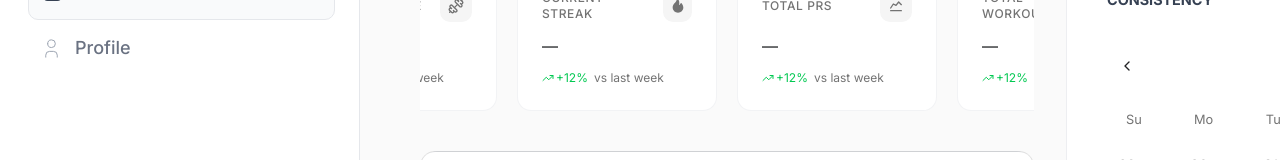
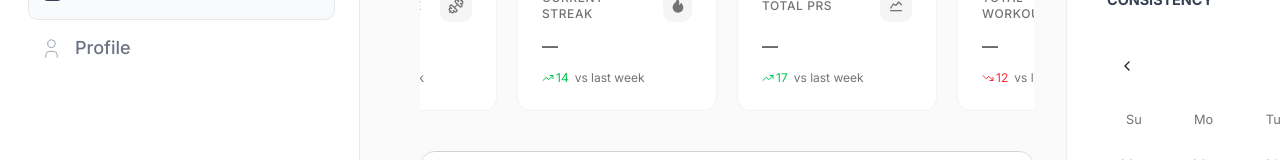
Before and after one commit to prvncodz/trackout, a React (Vite) app in the folder client/: page /dashboard/1 in a window 1280 px wide. Shown: the part 191-351 px from the top of the page. Built offline with nearby package versions, Linux system fonts and the light colour scheme; a web font is replaced by a local one.

Commit message:
added trending down feat in stats

```diff
--- a/client/src/pages/DashboardPage.jsx
+++ b/client/src/pages/DashboardPage.jsx
@@ -2,7 +2,7 @@ import Calendar from "../components/ui/Calender.jsx";
 import SideBarLayout from "../components/layout/SideBar";
 import { useAuth } from "@/stores/user.store";
 import ChartAreaInteractive from "@/components/dashboard/DashBoardChart.jsx";
-import { Dumbbell, TrendingUp } from "lucide-react";
+import { Dumbbell, TrendingDown, TrendingUp } from "lucide-react";
 import { IconCampfireFilled, IconChartLine, IconClipboardData, IconFlameFilled } from "@tabler/icons-react";
 
 const Greetings = () => {
@@ -15,12 +15,12 @@ const Greetings = () => {
     );
 }
 const Cards = () => {
-    const user=undefined;
+    const user = undefined;
     const stats = [
-        { label: "Total Volume", value: user?.height ? `${user.height}kg` : "—", icon: Dumbbell },
-        { label: "Current streak", value: user?.weight ? `${user.weight}` : "—", icon: IconFlameFilled },
-        { label: "Total PRs", value: user?.totalWorkouts ?? "—", icon: IconChartLine },
-        { label: "Total Workouts", value: user?.totalWorkouts ?? "—", icon: IconClipboardData },
+        { label: "Total Volume", value: user?.height ? `${user.height}kg` : "—", icon: Dumbbell, trending: false, trendingValue: 12 },
+        { label: "Current streak", value: user?.weight ? `${user.weight}` : "—", icon: IconFlameFilled, trending: true, trendingValue: 14 },
+        { label: "Total PRs", value: user?.totalWorkouts ?? "—", icon: IconChartLine, trending: true, trendingValue: 17 },
+        { label: "Total Workouts", value: user?.totalWorkouts ?? "—", icon: IconClipboardData, trending: false, trendingValue: 12 },
     ];
 
     return (
@@ -42,10 +42,17 @@ const Cards = () => {
                     </div>
 
                     <div className="flex items-center gap-1.5">
-                        <span className="text-xs text-green-500 flex items-center gap-0.5">
-                            <TrendingUp className="w-3 h-3" />
-                            +12%
-                        </span>
+                        {stat.trending ?
+                            <span className="text-xs text-green-500 flex items-center gap-0.5">
+                                <TrendingUp className="w-3 h-3" />
+                                {stat.trendingValue}
+                            </span>
+                            :
+                            <span className="text-xs text-red-500 flex items-center gap-0.5">
+                                <TrendingDown className="w-3 h-3" />
+                                {stat.trendingValue}
+                            </span>
+                        }
                         <span className="text-xs text-muted-foreground">vs last week</span>
                     </div>
                 </div>
```
